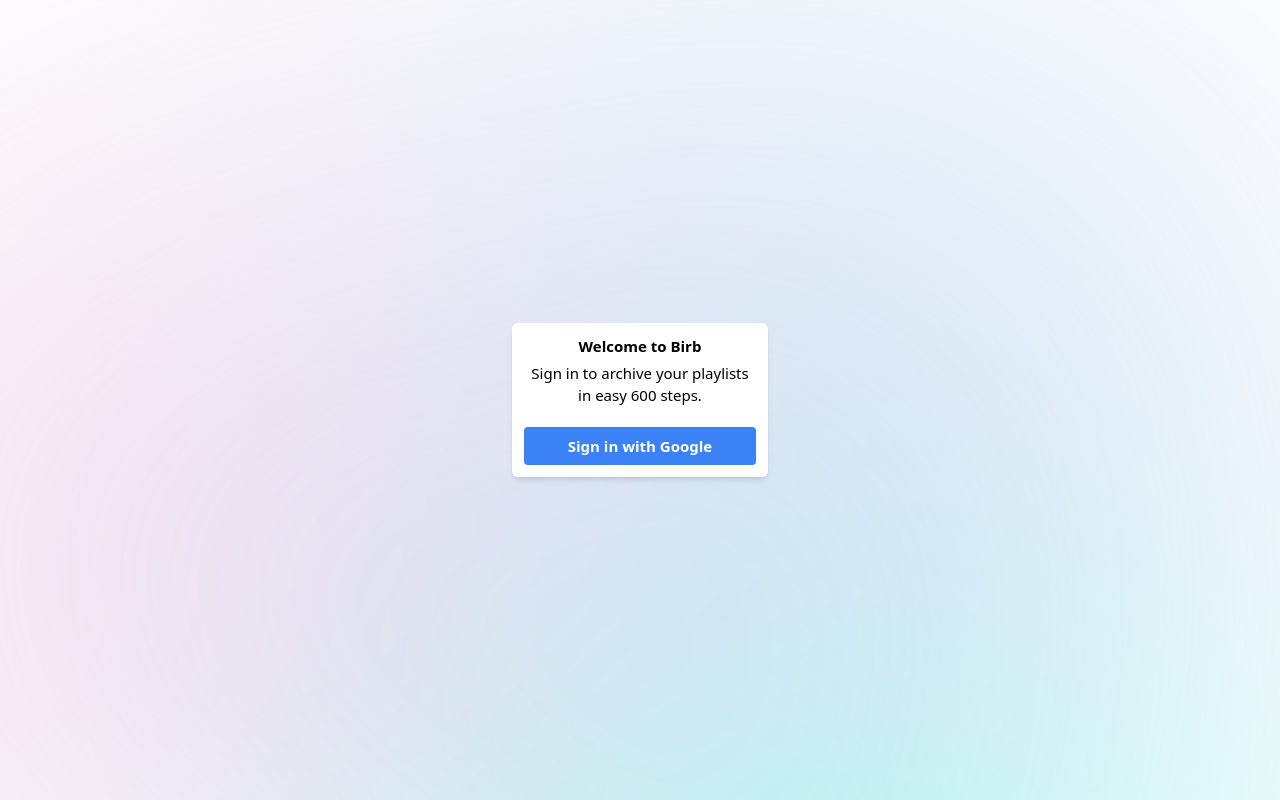
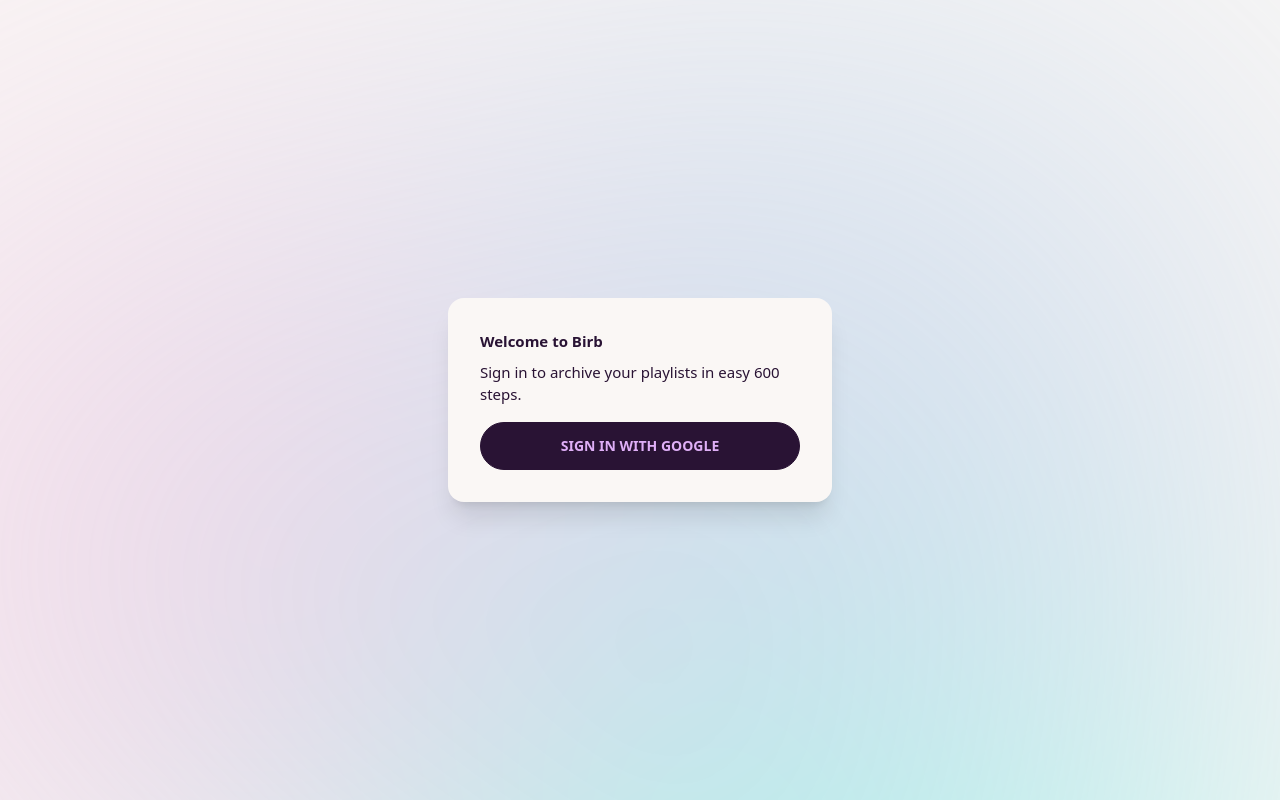
Before and after one commit to treant-prime/Birb, a Vue app: page / in a window 1280 px wide. Built offline with nearby package versions, Linux system fonts and the light colour scheme; no server answers; some icons are missing.

Commit message:
Daisy UI, initialFetch()

```diff
--- a/index.html
+++ b/index.html
@@ -1,5 +1,5 @@
 <!DOCTYPE html>
-<html lang="en">
+<html lang="en" data-theme="cupcake">
   <head>
     <meta charset="UTF-8">
     <link rel="icon" href="/favicon.ico">
--- a/package.json
+++ b/package.json
@@ -8,6 +8,7 @@
     "lint": "eslint . --ext .vue,.js,.jsx,.cjs,.mjs --fix --ignore-path .gitignore"
   },
   "dependencies": {
+    "daisyui": "^2.51.3",
     "firebase": "^9.8.1",
     "oh-vue-icons": "^1.0.0-rc3",
     "pinia": "^2.0.23",
--- a/src/App.vue
+++ b/src/App.vue
@@ -1,8 +1,8 @@
 <script setup>
 import { RouterView } from "vue-router";
+import { useTokenStore } from '@/stores/token'
 import WelcomeLogin from "./components/WelcomeLogin.vue";
 import NavigationBar from "./components/NavigationBar.vue";
-import { useTokenStore } from '@/stores/token'
 
 const tokenStore = useTokenStore()
 </script>
--- a/src/assets/base.css
+++ b/src/assets/base.css
@@ -30,11 +30,12 @@
   margin-bottom: 0.5rem;
 }
 
-.modal {
+.fixed-overlay {
   position: fixed;
   height: 100vh;
   width: 100vw;
   z-index: 1;
+  display: flex;
 }
 
 .ellipsis {
--- a/src/assets/tailwind.css
+++ b/src/assets/tailwind.css
@@ -5,18 +5,19 @@
 @layer components {
 
   .btn {
-    @apply font-bold py-2 px-4 rounded;
-  }
-
-  .btn-primary {
-    @apply bg-blue-500 hover:bg-blue-700 text-white;
-  }
-
-  .btn-dark {
-    @apply bg-zinc-500 hover:bg-blue-700 text-white;
+    @apply dark:bg-black;
   }
 
   .card {
-    @apply flex bg-white shadow-md rounded-md px-8 py-3 dark:bg-black;
+    @apply w-96 bg-base-100 shadow-xl dark:bg-black;
+  }
+
+  .navigation {
+    @apply p-2 mb-10 flex justify-between items-center;
+  }
+
+  .card {
+    @apply break-words;
+    word-break: break-word;
   }
 }
--- a/src/components/NavigationBar.vue
+++ b/src/components/NavigationBar.vue
@@ -8,11 +8,12 @@
 </script>
 
 <template lang="pug">
-.navigation.p-2.mb-10.flex.justify-between
+.navigation
   v-icon(name="fa-kiwi-bird" scale="2")
 
-  .rounded-full.bg-blue-500.text-white(v-if="tokenStore.isToken" @click="singOff")
-    v-icon(name="la-user-circle-solid" scale="2")
+  button.btn.btn-sm.gap-2.pl-2(v-if="tokenStore.isToken" @click="singOff" type="button")
+    v-icon(name="la-user-circle-solid" scale="1")
+    .text-xs Sign off
 </template>
 
 <style scoped lang="scss">
--- a/src/components/WelcomeLogin.vue
+++ b/src/components/WelcomeLogin.vue
@@ -31,9 +31,10 @@
 </script>
 
 <template lang="pug">
-.modal.flex
-  .card.w-64.block.text-center.m-auto.px-3
-    b.block.mb-1 Welcome to Birb
-    .mb-5 Sign in to archive your playlists in easy 600 steps.
-    button.btn.btn-primary.w-full(@click="signIn" type="button") Sign in with Google
+.fixed-overlay
+  .card.m-auto
+    .card-body
+      b.block Welcome to Birb
+      .mb-2 Sign in to archive your playlists in easy 600 steps.
+      button.btn.w-full(@click="signIn" type="button") Sign in with Google
 </template>
--- a/src/main.js
+++ b/src/main.js
@@ -5,10 +5,11 @@
 
 import { firebaseApp, db } from "@/database/firebase.js";
 import { OhVueIcon, addIcons } from "oh-vue-icons";
-import { FaKiwiBird, LaUserCircleSolid } from "oh-vue-icons/icons";
+import { FaKiwiBird, LaUserCircleSolid, BiGoogle } from "oh-vue-icons/icons";
+
 import "./assets/main.css";
 
-addIcons(FaKiwiBird, LaUserCircleSolid);
+addIcons(FaKiwiBird, LaUserCircleSolid, BiGoogle);
 
 const app = createApp(App);
 app.config.globalProperties.$firebaseApp = firebaseApp;
--- a/src/views/Playlists.vue
+++ b/src/views/Playlists.vue
@@ -61,14 +61,26 @@
   return 0;
 }
 
-fetchPlaylistsPage(tokenStore.token, true)
+function initialFetch() {
+  if (tokenStore?.token) {
+    fetchPlaylistsPage(tokenStore.token, true)
+  }
+}
+
+initialFetch()
 </script>
 
 <template lang="pug">
 .playlists.flex.flex-wrap.ml-60.mr-60
-  .card.block.mb-3.mr-3.p-0(v-for="playlist in playlists" v-if="playlists.length")
-    h5.block.m-2.ellipsis {{playlist.title}}
-    img.block.w-full(:src="playlist.thumbnail")
+
+  .card.w-96.bg-base-100.shadow-xl.image-full.mb-3.mr-3(v-for="playlist in playlists" v-if="playlists.length")
+    figure
+      img(:src='playlist.thumbnail' alt='Shoes')
+    .card-body
+      h2.card-title {{playlist.title}}
+      p If a dog chews shoes whose shoes does he choose?
+      .card-actions.justify-end
+        button.btn.btn-primary.w-full Archive
 </template>
 
 <style scoped lang="css">
--- a/tailwind.config.js
+++ b/tailwind.config.js
@@ -7,6 +7,6 @@
   theme: {
     extend: {},
   },
-  plugins: [],
+  plugins: [require("daisyui")],
   darkMode: 'class',
 }
```
Also changed, not shown: 2 other files (tests, documents, lock files or other folders).
